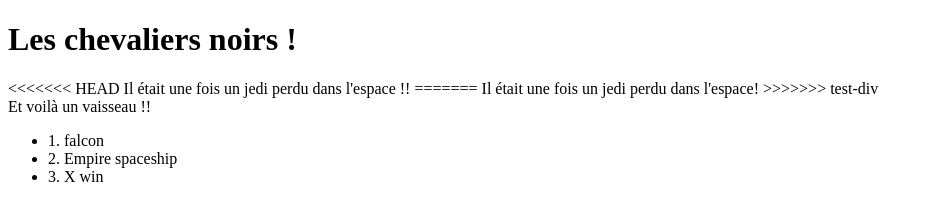
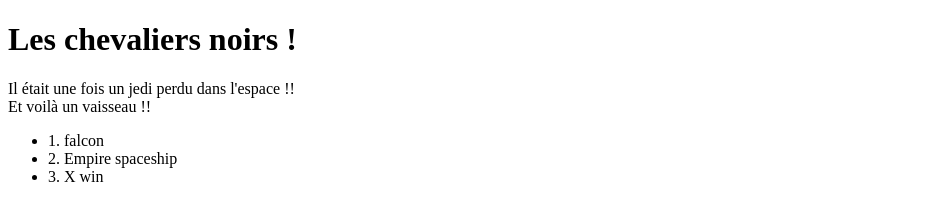
Before and after one commit to MaudSG/formation_git_discover_github, a plain HTML site: page index.html in a window 1280 px wide. Shown: the whole page, without its empty margins (0-933 px from the left). Drawn offline with Linux system fonts and the light colour scheme.

Commit message:
merge comflit corection

```diff
--- a/index.html
+++ b/index.html
@@ -9,11 +9,7 @@
     <h1>Les chevaliers noirs !</h1>
 
     <div>
-<<<<<<< HEAD
         Il était une fois un jedi perdu dans l'espace !!
-=======
-        Il était une fois un jedi perdu dans l'espace!
->>>>>>> test-div
     </div>
     <div>
         Et voilà un vaisseau !!
```
